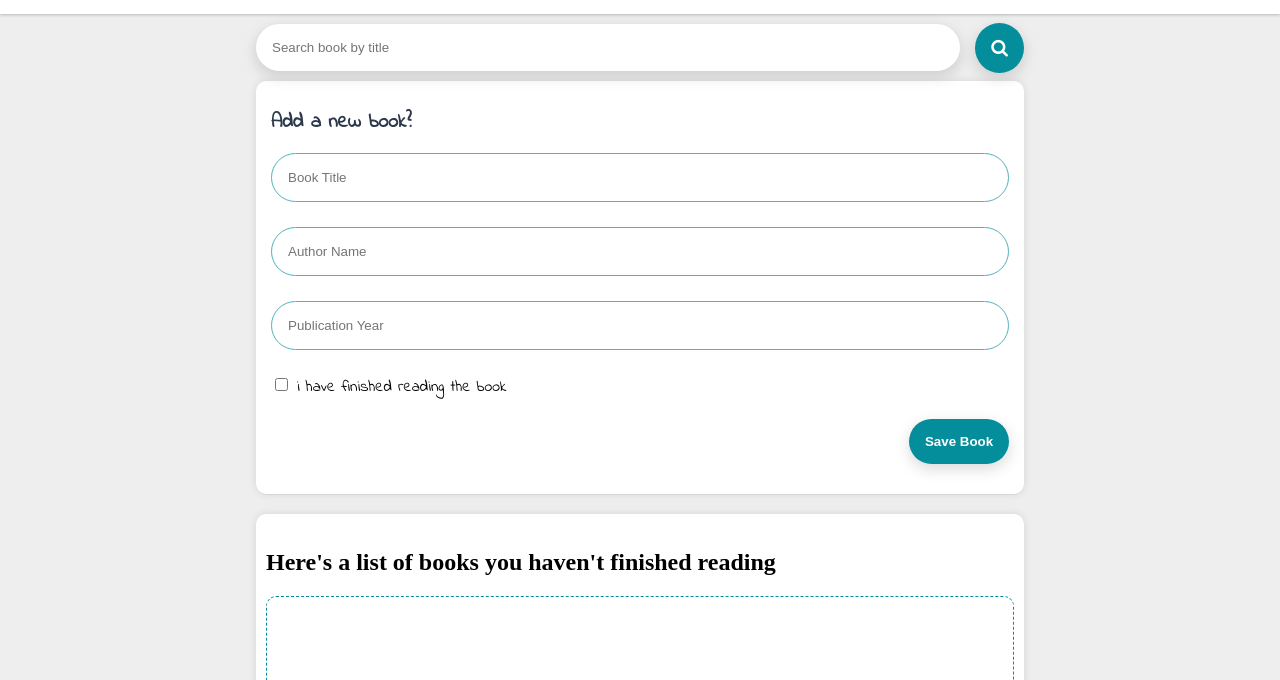
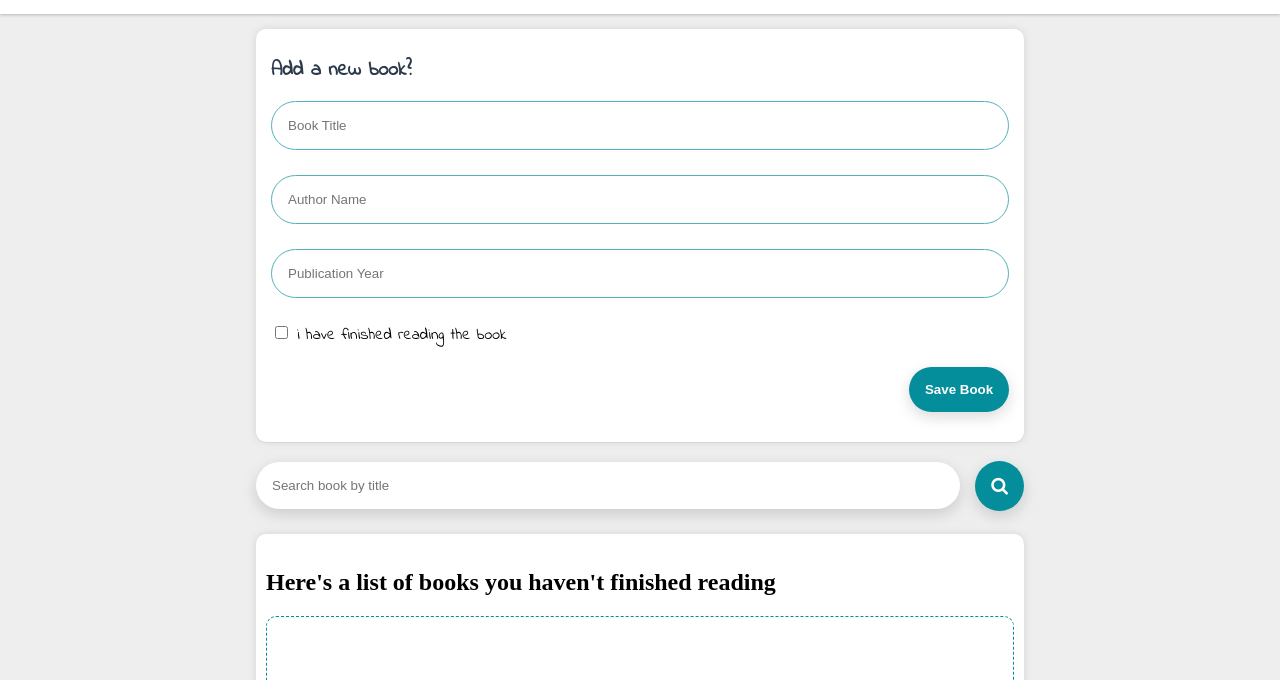
Before and after one commit to annisatahira/my-bookshelf, a plain HTML site: page index.html in a window 1280 px wide. Shown: the part 60-740 px from the top of the page. Drawn offline with Linux system fonts and the light colour scheme.

Commit message:
fix ui and sytling

```diff
--- a/css/add-book.css
+++ b/css/add-book.css
@@ -6,6 +6,8 @@
   padding: 10px 15px;
   box-shadow: rgba(17, 17, 26, 0.05) 0px 1px 0px,
     rgba(17, 17, 26, 0.1) 0px 0px 8px;
+  margin-top: 15px !important;
+  margin-bottom: 15px !important;
 }
 
 .add-book h1 {
@@ -38,6 +40,7 @@
   padding: 15px 10px;
   box-shadow: rgba(0, 0, 0, 0.15) 0px 5px 15px 0px;
   margin-bottom: 20px;
+  cursor: pointer;
 }
 
 .add-book__checked {
--- a/css/books.css
+++ b/css/books.css
@@ -59,6 +59,7 @@
   padding: 10px;
   border-radius: 10px;
   box-shadow: rgba(0, 0, 0, 0.35) 0px 5px 15px;
+  cursor: pointer;
 }
 
 .book-item__btn-cancel,
--- a/css/search.css
+++ b/css/search.css
@@ -12,7 +12,7 @@
   border: none;
   padding: 1rem;
   width: 100%;
-  margin: 10px 0 10px 0;
+  margin: 5px 0 5px 0;
   box-shadow: rgba(0, 0, 0, 0.15) 0px 5px 15px 0px;
 }
 
@@ -31,6 +31,7 @@
   background-color: #048e9b;
   padding: 10px;
   box-shadow: rgba(0, 0, 0, 0.15) 0px 5px 15px 0px;
+  cursor: pointer;
 }
 
 .search-form__btn .fa {
--- a/index.html
+++ b/index.html
@@ -23,20 +23,6 @@
     <header>
       <h1>My Bookshelf</h1>
     </header>
-
-    <section class="container search">
-      <form action="#" id="search-form">
-        <div class="search-form__input">
-          <input
-            type="text"
-            id="title-search"
-            name="title-search"
-            placeholder="Search book by title"
-          />
-        </div>
-        <button class="search-form__btn"><i class="fa fa-search"></i></button>
-      </form>
-    </section>
 
     <section class="container add-book">
       <h1>Add a new book?</h1>
@@ -83,6 +69,20 @@
             Save Book
           </button>
         </div>
+      </form>
+    </section>
+
+    <section class="container search">
+      <form action="#" id="search-form">
+        <div class="search-form__input">
+          <input
+            type="text"
+            id="title-search"
+            name="title-search"
+            placeholder="Search book by title"
+          />
+        </div>
+        <button class="search-form__btn"><i class="fa fa-search"></i></button>
       </form>
     </section>
 
```
